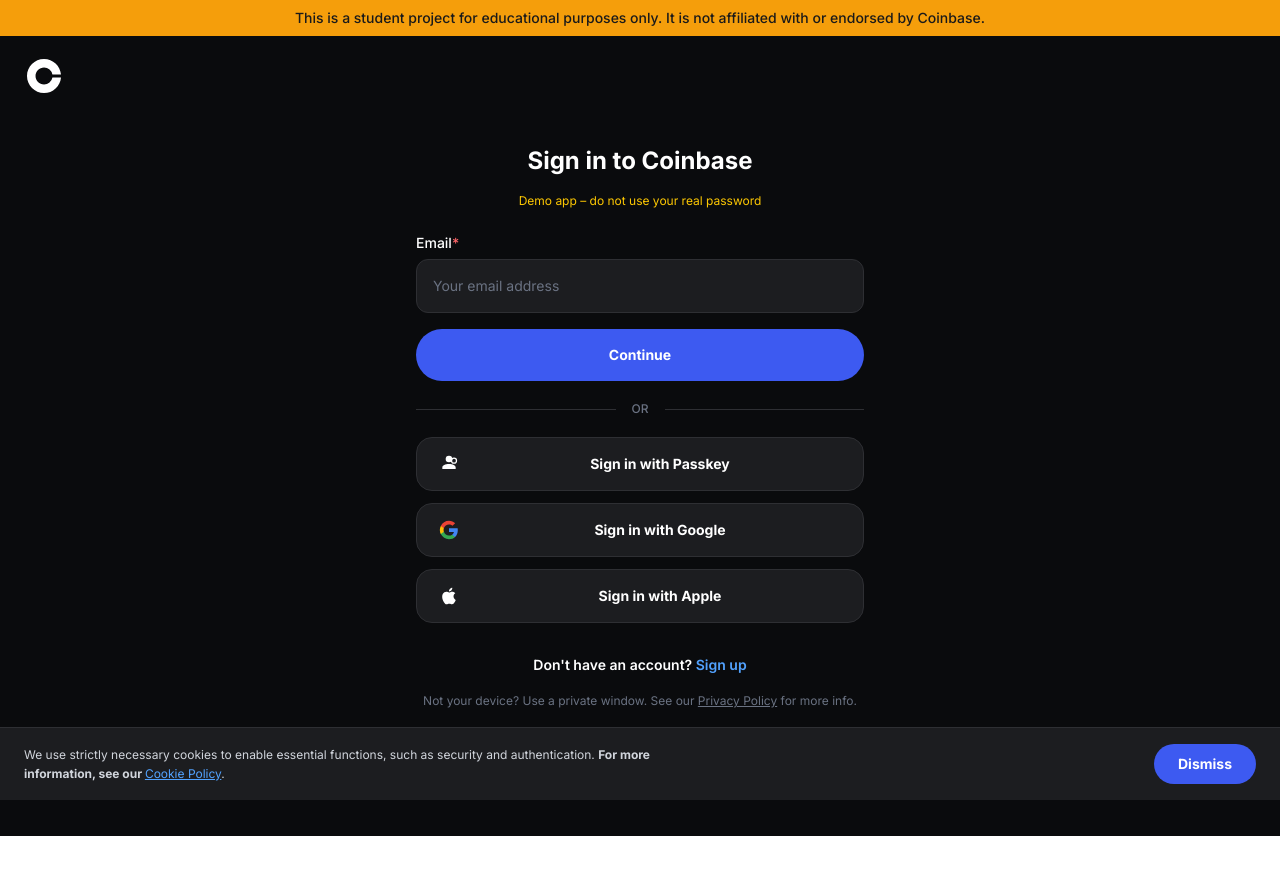
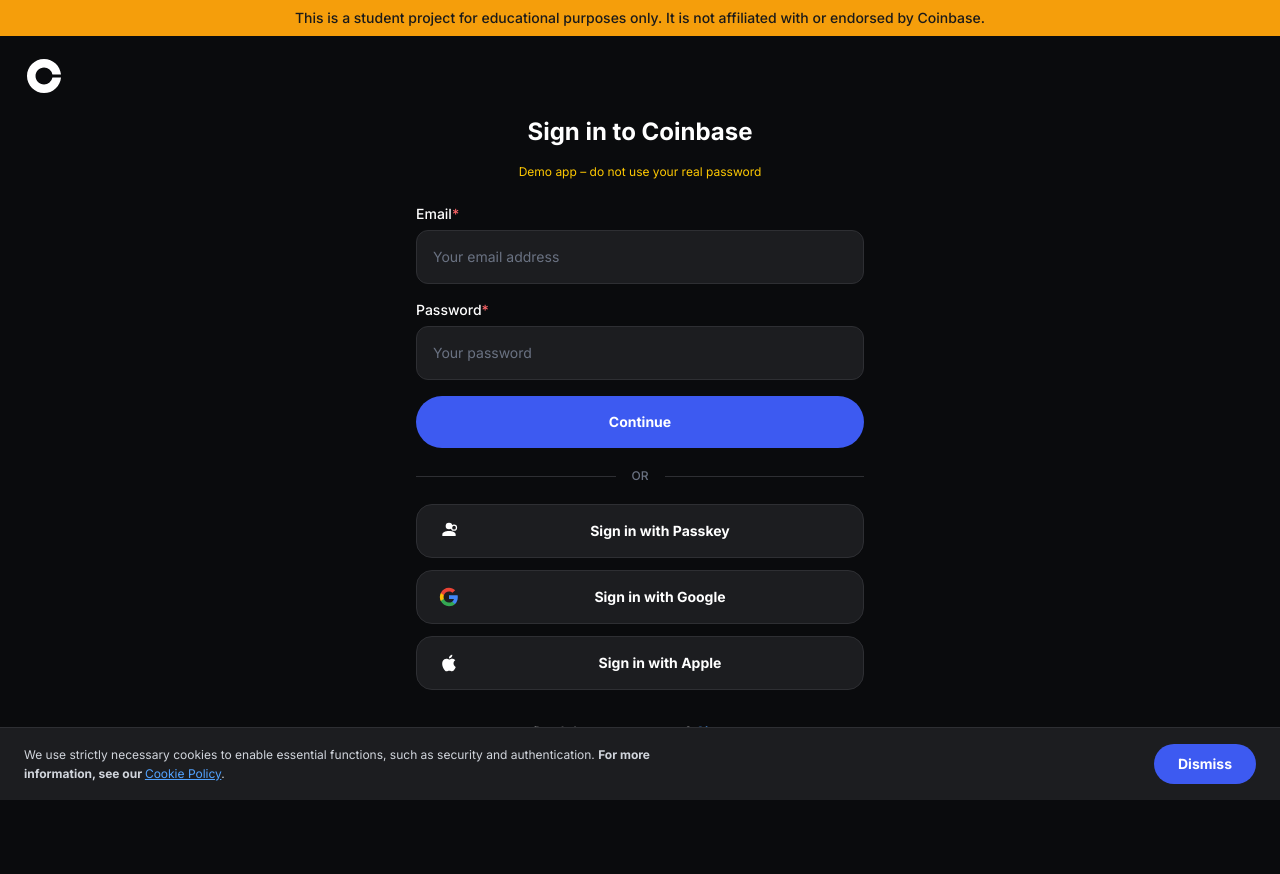
Before and after one commit to emmanuelotoo/coinbase-clone, a React (Vite) app: page /signin in a window 1280 px wide. Before the commit the page ends 836 px from the top, so only its background shows below. Built offline with nearby package versions, Linux system fonts and the light colour scheme; no server answers.

Commit message:
Implement sign-in functionality; add password input, error handling, and loading state

```diff
--- a/src/pages/SignIn.jsx
+++ b/src/pages/SignIn.jsx
@@ -1,13 +1,33 @@
 import React, { useState } from 'react'
-import { Link } from 'react-router-dom'
+import { Link, useNavigate } from 'react-router-dom'
 import CoinbaseLogo from '../assets/coinbaseLogoNavigation-4.svg'
+import { login, getProfile } from '../api'
+import { useAuth } from '../context/AuthContext'
 
 const SignIn = () => {
   const [email, setEmail] = useState('')
+  const [password, setPassword] = useState('')
+  const [error, setError] = useState('')
+  const [submitting, setSubmitting] = useState(false)
   const [cookieDismissed, setCookieDismissed] = useState(false)
+  const navigate = useNavigate()
+  const { login: setUser } = useAuth()
 
-  const handleContinue = (e) => {
+  const handleContinue = async (e) => {
     e.preventDefault()
+    setError('')
+    setSubmitting(true)
+
+    try {
+      await login(email, password)
+      const profile = await getProfile()
+      setUser(profile)
+      navigate('/')
+    } catch (err) {
+      setError(err.message)
+    } finally {
+      setSubmitting(false)
+    }
   }
 
   return (
@@ -29,6 +49,12 @@
             Demo app – do not use your real password
           </p>
 
+          {error && (
+            <div className="mb-4 px-4 py-3 rounded-xl bg-red-500/10 border border-red-500/20 text-red-400 text-sm text-center">
+              {error}
+            </div>
+          )}
+
           <form onSubmit={handleContinue} className="flex flex-col gap-4">
             {/* Email */}
             <div className="flex flex-col gap-1.5">
@@ -46,12 +72,29 @@
               />
             </div>
 
+            {/* Password */}
+            <div className="flex flex-col gap-1.5">
+              <label className="text-sm text-white font-medium">
+                Password<span className="text-red-400">*</span>
+              </label>
+              <input
+                type="password"
+                value={password}
+                onChange={(e) => setPassword(e.target.value)}
+                placeholder="Your password"
+                required
+                className="w-full px-4 py-4 rounded-xl text-white placeholder-gray-500 text-sm outline-none focus:ring-2 focus:ring-blue-500 transition-all"
+                style={{ backgroundColor: '#1c1d20', border: '1px solid #2e2f33' }}
+              />
+            </div>
+
             <button
               type="submit"
-              className="w-full py-4 rounded-full text-white font-bold text-sm transition-opacity hover:opacity-90"
+              disabled={submitting}
+              className="w-full py-4 rounded-full text-white font-bold text-sm transition-opacity hover:opacity-90 disabled:opacity-50"
               style={{ backgroundColor: '#3d5af1' }}
             >
-              Continue
+              {submitting ? 'Signing in...' : 'Continue'}
             </button>
           </form>
 
```
